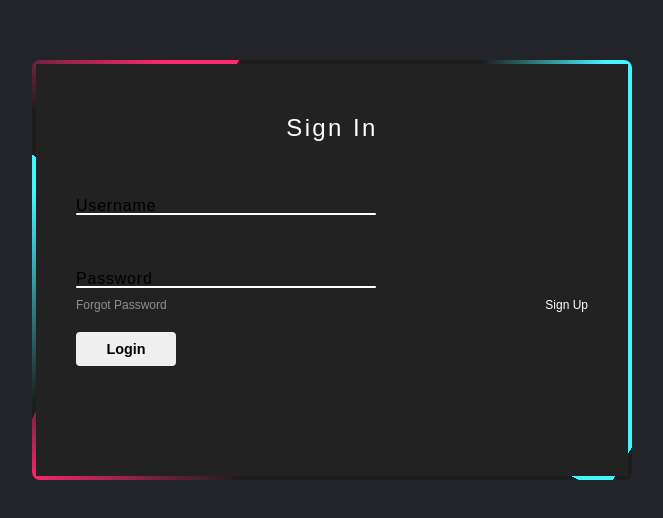
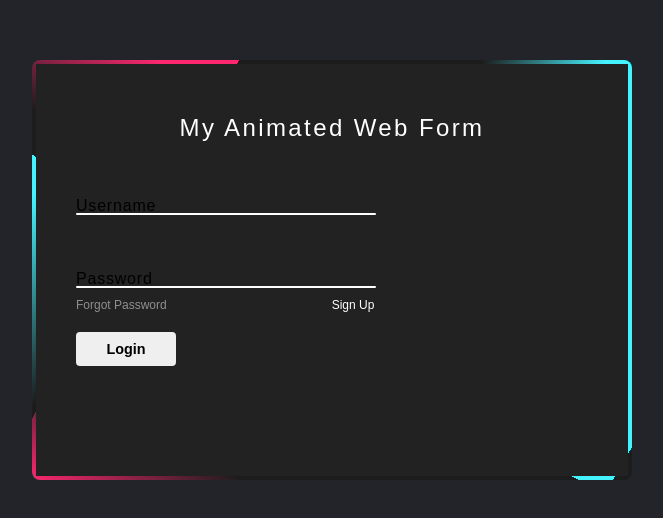
Before and after one commit to maxcel652/animated-web-form, a plain HTML site: page index.html in a window 1280 px wide. Shown: the part 130-648 px from the top of the page, without its empty margins (308-971 px from the left). Drawn offline with Linux system fonts and the light colour scheme.

Commit message:
form title changed

```diff
--- a/index.html
+++ b/index.html
@@ -12,7 +12,7 @@
     <div class="box">
         <span class="borderLine"></span>
         <form action="">
-            <h2>Sign In</h2>
+            <h2>My Animated Web Form</h2>
             <div class="input-box">
                 <input type="text" required>
                 <span>Username</span>
--- a/style.css
+++ b/style.css
@@ -18,6 +18,9 @@ body{
     height: 420px;
     border-radius: 8px;
     overflow: hidden;
+}
+.links{
+    margin: 0;
 }
 .box::before{
     content: "";
@@ -125,7 +128,7 @@ body{
     pointer-events: none;
     font-size: 1em;
     letter-spacing: 0.05em;
-    transition: o.5s;
+    transition: 0.5s;
 }
 .box form .input-box input:valid ~ span,
 .box form .input-box input:focus ~ span
@@ -153,7 +156,7 @@ body{
 }
 .box form .links{
     display: flex;
-    justify-content: space-between;
+    gap: 165px;
 }
 .box form .links a{
     margin: 10px 0;
```
